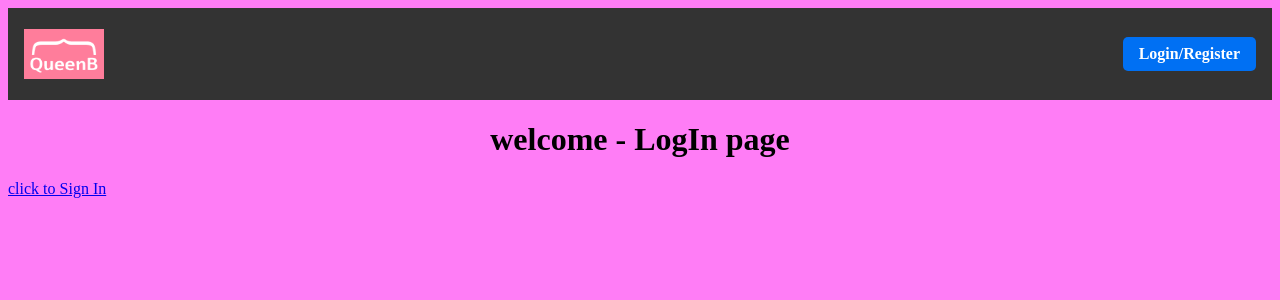
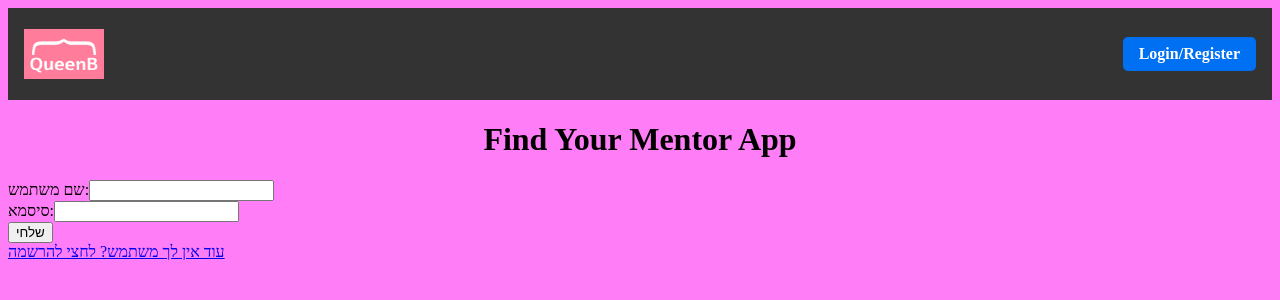
Before and after one commit to ShahafPinto/Queen-B-Mentoring-App, a Next.js app: page / in a window 1280 px wide. Shown: the top 300 px of the page. Built offline with nearby package versions, Linux system fonts and the light colour scheme.

Commit message:
working on form page

```diff
--- a/app/form/page.js
+++ b/app/form/page.js
@@ -1,15 +1,17 @@
 'use client'
 import styles from "./page.module.css";
 import { useRouter } from 'next/navigation'
+import {db} from '@/app/public/data.js'
 
 export default function Form() {
     const FormAction = async (formData) =>{
         const rawFormData = {
           firstName: formData.get('first name'),
           familyName: formData.get('family name'),
-          Email: formData.get('email'),
+          email: formData.get('email'),
         }
-        console.log(rawFormData)
+        db.push(rawFormData)
+        console.log('db:', db)
       }
 
     const submitClickedHandler = (event) => {
--- a/app/page.js
+++ b/app/page.js
@@ -1,14 +1,43 @@
+'use client'
 import Link from "next/link";
 import styles from "./page.module.css";
 import NavBar from "/components/navBar"
 
+export default function Home() {
+  const FormAction = async (formData) =>{
+    const rawFormData = {
+      username: formData.get('username'),
+      password: formData.get('password'),
+    }
 
-export default function Home() {
+    //חיפוש בDB האם קיים שם משתמש וסיסמא
+    //אם כן להגדיר משתמש מחובר ולהעביר לעמוד main
+    // אם לא- להציג הודעת שגיאה ולהגיד שנדרש להתחבר
+  };
+
   return (
     <div>
         <NavBar />
-        <h1 className={styles.h1}>welcome - LogIn page</h1>
-        <Link href="/signin">click to Sign In</Link>
+        <h1 className={styles.h1}>Find Your Mentor App</h1>
+        <form className={styles.form} autocomplete="on" action={FormAction}>
+          <div>
+            <label for="username">שם משתמש:</label>
+            <input type="text" id="username" name="username" autocomplete="off"/>
+          </div>
+          <div>
+            <label for="pass">סיסמא:</label>
+            <input
+              type="password"
+              id="pass"
+              name="password"
+              minLength="8"
+              autocomplete="off"
+              required
+            />
+          </div>
+          <button type="submit" id="submit" >שלחי</button>
+        </form>
+        <Link href="/form">עוד אין לך משתמש? לחצי להרשמה</Link>
     </div>
   );
 }
--- /dev/null
+++ b/app/public/data.js
@@ -0,0 +1 @@
+export let db = []
--- a/app/signin/page.module.css
+++ /dev/null
@@ -1,4 +0,0 @@
-.h1 {
-    align-content: center;
-    text-align: center;
-  }
```
Also changed, not shown: app/signin/page.js (deleted, +0 -9 lines).
